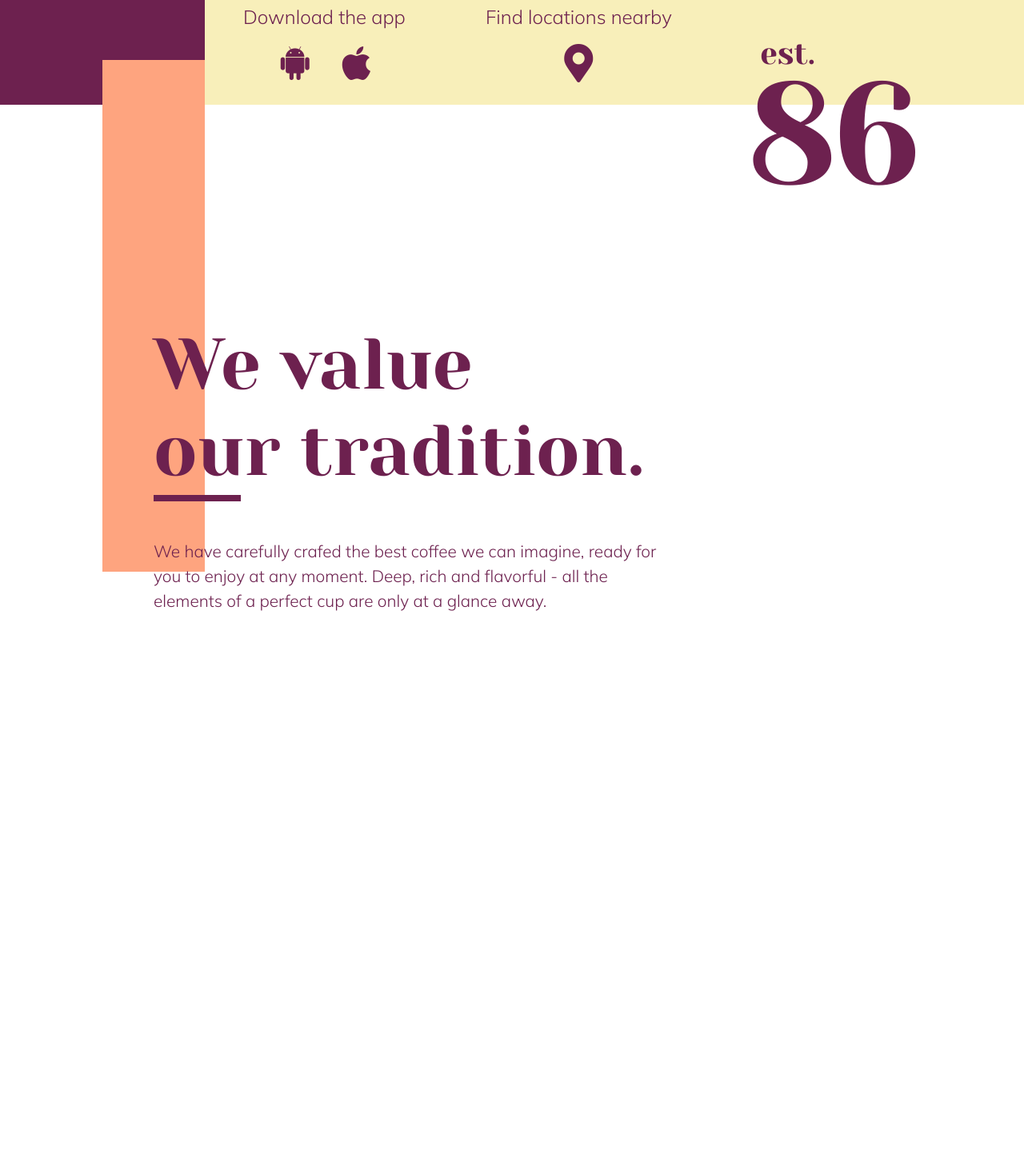
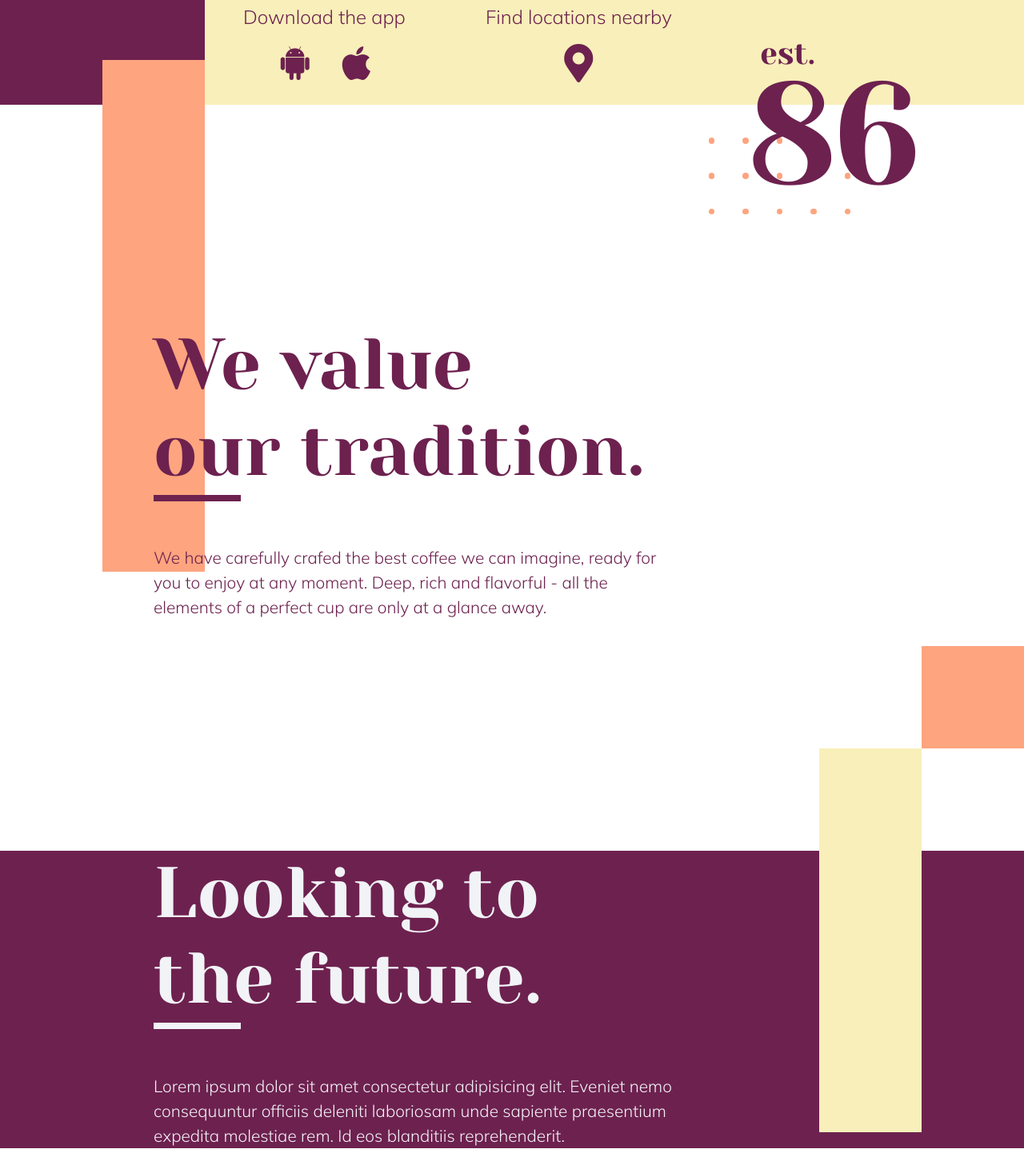
Before and after one commit to AlexandruNst/kaff, a plain HTML site: page index.html in a window 1280 px wide. Shown: the part 669-2121 px from the top of the page at 80% size. Before the commit the page ends 1453 px from the top, so only its background shows below. Drawn offline with nearby package versions, Linux system fonts and the light colour scheme.

Commit message:
Tradition

```diff
--- a/index.html
+++ b/index.html
@@ -30,6 +30,24 @@
   </head>
   <body>
     <section id="landing">
+      <div class="-decoration">
+        <span class="-yellow-bar">
+          <div>
+            <p>Download the app</p>
+            <a href="#" class="-link"><i class="fab fa-android"></i></a>
+            <a href="#" class="-link"><i class="fab fa-apple"></i></a>
+          </div>
+          <div>
+            <p>Find locations nearby</p>
+            <a href="#" class="-link"><i class="fas fa-map-marker-alt"></i></a>
+          </div>
+        </span>
+        <span class="-orange-square"></span>
+        <span class="-yellow-pillar"></span>
+        <span class="-orange-bar"></span>
+        <span class="-dots -dots-yellow"> </span>
+        <span class="-dots -dots-orange"> </span>
+      </div>
       <div class="-div-landing">
         <nav class="-navbar">
           <div class="-nav-left">
@@ -54,34 +72,20 @@
             elements of a perfect cup are only at a glance away.
           </p>
         </div>
-        <div class="-decoration">
-          <span class="-yellow-bar">
-            <div>
-              <p>Download the app</p>
-              <a href="#" class="-link"><i class="fab fa-android"></i></a>
-              <a href="#" class="-link"><i class="fab fa-apple"></i></a>
-            </div>
-            <div>
-              <p>Find locations nearby</p>
-              <a href="#" class="-link"
-                ><i class="fas fa-map-marker-alt"></i
-              ></a>
-            </div>
-          </span>
-          <span class="-orange-square"></span>
-          <span class="-yellow-pillar"></span>
-          <span class="-orange-bar"></span>
-        </div>
       </div>
     </section>
 
     <section id="tradition">
       <div class="-div-decoration">
+        <span class="-dots -dots-orange"></span>
+
         <span class="-est">
           <span>est.</span>
           <br />
           <span>86</span>
         </span>
+        <span class="-square-orange"></span>
+        <span class="-yellow-pillar"></span>
       </div>
       <div class="-div-tradition">
         <div class="-div-text">
@@ -98,6 +102,22 @@
       </div>
     </section>
 
+    <section id="future">
+      <div class="-div-decorations"></div>
+      <div class="-div-future">
+        <div class="-div-text">
+          <h1 class="-w">
+            Looking to <br />
+            the future.
+          </h1>
+          <p>
+            Lorem ipsum dolor sit amet consectetur adipisicing elit. Eveniet
+            nemo consequuntur officiis deleniti laboriosam unde sapiente
+            praesentium expedita molestiae rem. Id eos blanditiis reprehenderit.
+          </p>
+        </div>
+      </div>
+    </section>
     <!-- Bootstrap JS -->
     <script
       src="https://code.jquery.com/jquery-3.4.1.slim.min.js"
--- a/js/main.js
+++ b/js/main.js
@@ -0,0 +1,21 @@
+// Dots
+dots = document.getElementsByClassName("-dots");
+for (let i = 0; i < dots.length; i++) {
+  dots[i].innerHTML = `<span></span>
+            <span></span>
+            <span></span>
+            <span></span>
+            <span></span>
+            <br>
+            <span></span>
+            <span></span>
+            <span></span>
+            <span></span>
+            <span></span>
+            <br>
+            <span></span>
+            <span></span>
+            <span></span>
+            <span></span>
+            <span></span>`;
+}
--- a/sass/_base.scss
+++ b/sass/_base.scss
@@ -76,6 +76,8 @@ body {
 }
 
 .-div-text {
+  margin-left: $page-margin;
+
   h1 {
     font-size: 7vw;
     @extend %font-title;
@@ -105,7 +107,7 @@ body {
   p {
     font-size: 1.3rem;
     width: 60%;
-    margin-top: 3.5rem;
+    margin-top: 4rem;
   }
 }
 
--- a/sass/_components.scss
+++ b/sass/_components.scss
@@ -1 +1,11 @@
 @use 'base';
+
+.-dots {
+  span {
+    width: 3%;
+    padding-top: 3%;
+    margin: 6%;
+    display: inline-block;
+    border-radius: 100%;
+  }
+}
--- a/sass/_layout.scss
+++ b/sass/_layout.scss
@@ -39,8 +39,8 @@
   }
 
   .-landing-text {
-    margin-left: $page-margin;
     margin-top: 6rem;
+    z-index: 20;
     h1 {
       //   @extend %font-title;
       //   font-size: 7vw;
@@ -96,6 +96,27 @@
       right: 80%;
       height: 40rem;
     }
+    .-dots-yellow {
+      position: absolute;
+      width: 14vw;
+      bottom: calc(#{$bar-height} + #{$square-size} - 9rem);
+
+      right: calc(#{$square-size} - 8rem);
+      span {
+        background-color: $yellow;
+      }
+    }
+    .-dots-orange {
+      position: absolute;
+      opacity: 0.2;
+      width: 40vw;
+      top: 9rem;
+      left: 5rem;
+      z-index: 0;
+      span {
+        background-color: $orange;
+      }
+    }
   }
 }
 
@@ -104,8 +125,7 @@
   position: relative;
   .-div-tradition {
     .-div-text {
-      margin-left: $page-margin;
-      padding-top: 17rem;
+      padding: 17rem 0;
     }
   }
   .-div-decoration {
@@ -125,5 +145,37 @@
         vertical-align: top;
       }
     }
+    .-dots-orange {
+      position: absolute;
+      right: 12%;
+      top: 2vw;
+      width: 20vw;
+      span {
+        background-color: $orange;
+      }
+    }
+
+    .-square-orange {
+      @extend %square;
+      background-color: $orange;
+      position: absolute;
+      bottom: $square-size;
+      right: 0;
+    }
+
+    .-yellow-pillar {
+      @extend %square-width;
+      background-color: $yellow;
+      position: absolute;
+      top: calc(100% - #{$square-size});
+
+      right: $square-size;
+      height: 30rem;
+    }
   }
 }
+
+#future {
+  background-color: $purple;
+  color: $white;
+}
```
Also changed, not shown: css/main.css, 1 other file.
